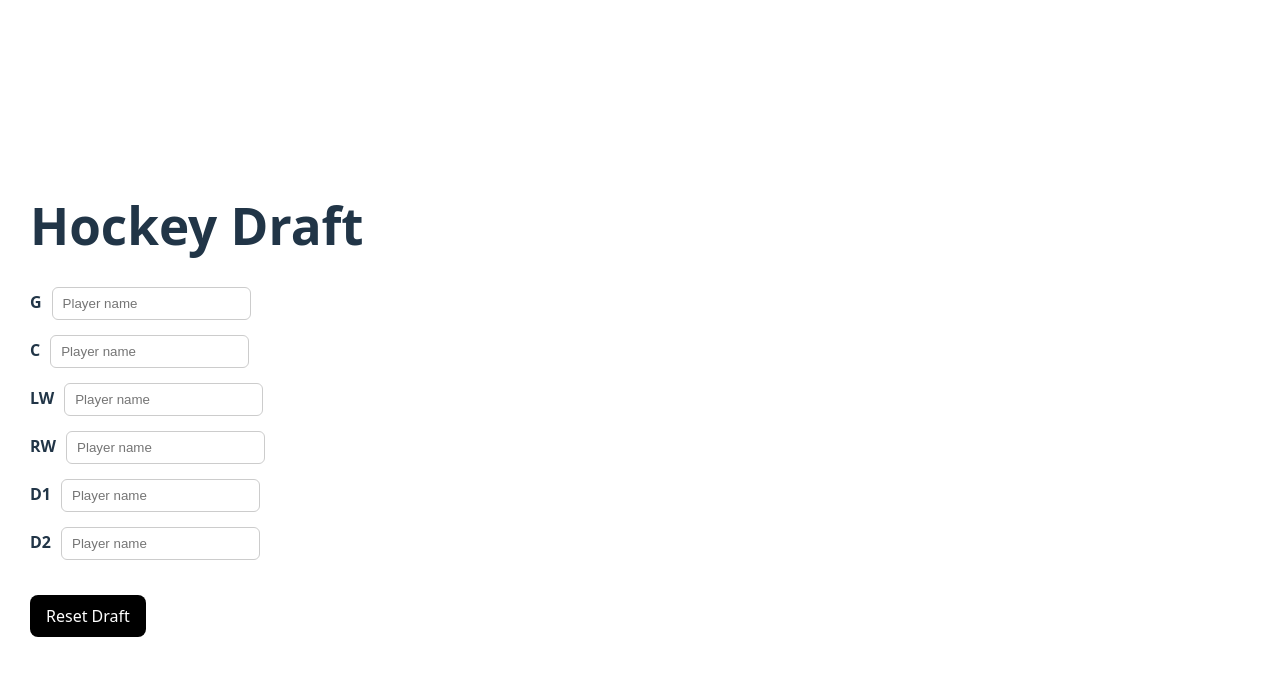
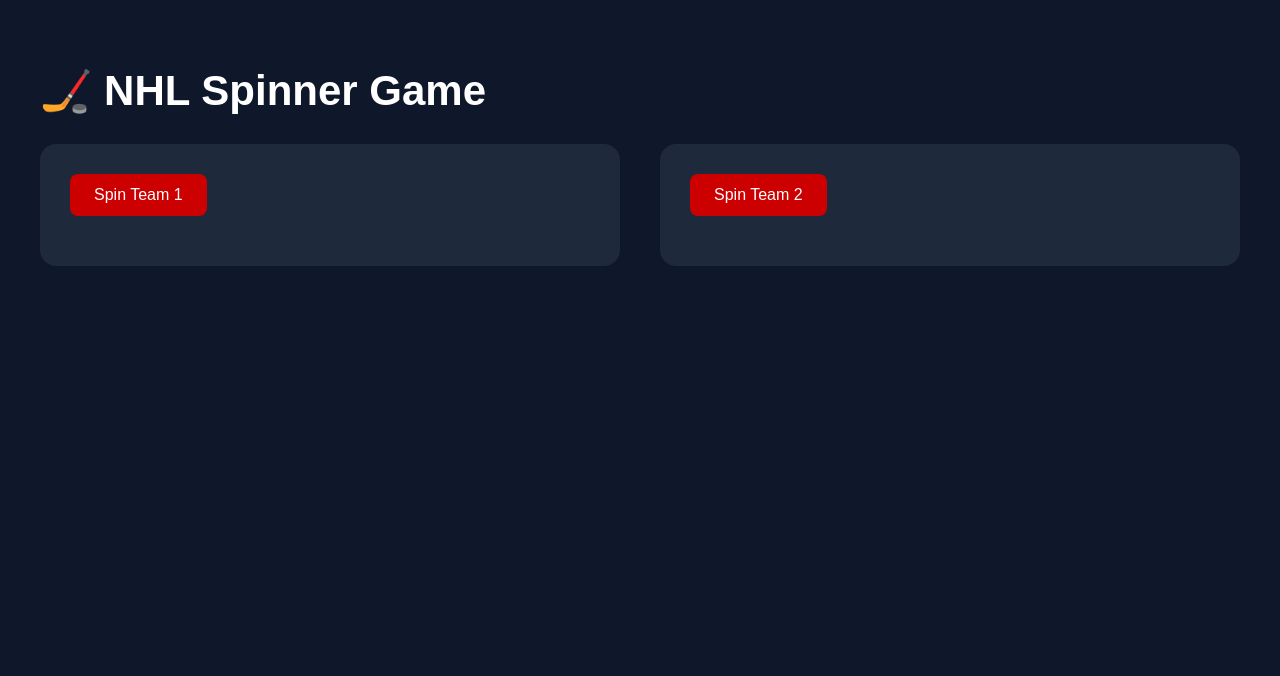
Before and after one commit to sxkemp20-ux/NHL-spinner-game, a React (Vite) app: page / in a window 1280 px wide. Shown: the top 676 px of the page. Built offline with nearby package versions, Linux system fonts and the light colour scheme.

Commit message:
fixed draft pick logic

```diff
--- a/src/App.jsx
+++ b/src/App.jsx
@@ -1,94 +1,171 @@
 import { useState } from "react";
 
-const positions = ["G", "C", "LW", "RW", "D1", "D2"];
+const teams = [
+  "Anaheim Ducks","Utah Mammoth","Boston Bruins","Buffalo Sabres",
+  "Calgary Flames","Carolina Hurricanes","Chicago Blackhawks",
+  "Colorado Avalanche","Columbus Blue Jackets","Dallas Stars",
+  "Detroit Red Wings","Edmonton Oilers","Florida Panthers",
+  "Los Angeles Kings","Minnesota Wild","Montreal Canadiens",
+  "Nashville Predators","New Jersey Devils","New York Islanders",
+  "New York Rangers","Ottawa Senators","Philadelphia Flyers",
+  "Pittsburgh Penguins","San Jose Sharks","Seattle Kraken",
+  "St. Louis Blues","Tampa Bay Lightning","Toronto Maple Leafs",
+  "Vancouver Canucks","Vegas Golden Knights","Washington Capitals",
+  "Winnipeg Jets"
+];
 
-export default function DraftGame() {
-  const [lineup, setLineup] = useState({
-    G: { name: "", pick: null },
-    C: { name: "", pick: null },
-    LW: { name: "", pick: null },
-    RW: { name: "", pick: null },
-    D1: { name: "", pick: null },
-    D2: { name: "", pick: null },
-  });
-
-  const updatePlayer = (position, value) => {
-    setLineup((prev) => {
-      const updated = { ...prev };
-
-      if (value && !updated[position].pick) {
-        const nextPick = Object.values(prev).filter((p) => p.pick !== null).length + 1;
-        updated[position] = { name: value, pick: nextPick };
-      } else {
-        updated[position] = { ...updated[position], name: value };
+function logoURL(team) {
+  return `https://loodibee.com/wp-content/uploads/nhl-${team
+    .toLowerCase()
+    .replace(/ /g, "-")
+    .replace(".", "")
+  }-logo.png`;
 }
 
-      return updated;
-    });
+const emptyLineup = {
+  C: { player: "", pick: null },
+  LW: { player: "", pick: null },
+  RW: { player: "", pick: null },
+  D1: { player: "", pick: null },
+  D2: { player: "", pick: null },
+  G: { player: "", pick: null }
 };
 
-  const resetDraft = () => {
-    setLineup({
-      G: { name: "", pick: null },
-      C: { name: "", pick: null },
-      LW: { name: "", pick: null },
-      RW: { name: "", pick: null },
-      D1: { name: "", pick: null },
-      D2: { name: "", pick: null },
-    });
-  };
+export default function App() {
+  const [team1, setTeam1] = useState(null);
+  const [team2, setTeam2] = useState(null);
+  const [lineup1, setLineup1] = useState(emptyLineup);
+  const [lineup2, setLineup2] = useState(emptyLineup);
+
+  function spinTeam1() {
+    setTeam1(teams[Math.floor(Math.random() * teams.length)]);
+  }
+
+  function spinTeam2() {
+    setTeam2(teams[Math.floor(Math.random() * teams.length)]);
+  }
+
+  // Derive global pick count from both lineups combined
+  function getNextPick() {
+    const total = [...Object.values(lineup1), ...Object.values(lineup2)]
+      .filter(slot => slot.pick !== null).length;
+    return total + 1;
+  }
+
+  function handleChange(teamNumber, position, value) {
+    const setter = teamNumber === 1 ? setLineup1 : setLineup2;
+    setter(prev => ({
+      ...prev,
+      [position]: { ...prev[position], player: value }
+    }));
+  }
+
+  function handleBlur(teamNumber, position) {
+    const lineup = teamNumber === 1 ? lineup1 : lineup2;
+    const setter = teamNumber === 1 ? setLineup1 : setLineup2;
+    const slot = lineup[position];
+
+    if (!slot.player || slot.pick !== null) return;
+
+    setter(prev => ({
+      ...prev,
+      [position]: { ...prev[position], pick: getNextPick() }
+    }));
+  }
 
   return (
-    <div style={{ padding: 30 }}>
-      <h1>Hockey Draft</h1>
-      {positions.map((pos) => (
-        <div key={pos} style={{ marginBottom: 15 }}>
-          <strong>{pos}</strong>
-          <div style={{ position: "relative", display: "inline-block", marginLeft: 10 }}>
-            <input
-              value={lineup[pos].name}
-              placeholder="Player name"
-              onChange={(e) => updatePlayer(pos, e.target.value)}
-              style={{ padding: "8px 10px", borderRadius: 6, border: "1px solid #ccc" }}
-            />
-            {lineup[pos].pick && (
-              <div
-                style={{
+    <div style={{
+      fontFamily: "Arial",
+      background: "#0f172a",
+      minHeight: "100vh",
+      width: "100vw",
+      padding: 40,
+      color: "white",
+      boxSizing: "border-box"
+    }}>
+      <h1 style={{ fontSize: 42, marginBottom: 30 }}>🏒 NHL Spinner Game</h1>
+
+      <div style={{ display: "flex", gap: 40, width: "100%" }}>
+
+        {/* TEAM 1 */}
+        <div style={{ flex: 1, background: "#1e293b", padding: 30, borderRadius: 16 }}>
+          <button onClick={spinTeam1} style={buttonStyle}>Spin Team 1</button>
+          {team1 && (
+            <>
+              <h2 style={{ textAlign: "center" }}>{team1}</h2>
+              <img src={logoURL(team1)} alt={team1} style={{ width: 120, display: "block", margin: "10px auto" }} />
+              {renderLineup(lineup1, 1, handleChange, handleBlur)}
+            </>
+          )}
+        </div>
+
+        {/* TEAM 2 */}
+        <div style={{ flex: 1, background: "#1e293b", padding: 30, borderRadius: 16 }}>
+          <button onClick={spinTeam2} style={buttonStyle}>Spin Team 2</button>
+          {team2 && (
+            <>
+              <h2 style={{ textAlign: "center" }}>{team2}</h2>
+              <img src={logoURL(team2)} alt={team2} style={{ width: 120, display: "block", margin: "10px auto" }} />
+              {renderLineup(lineup2, 2, handleChange, handleBlur)}
+            </>
+          )}
+        </div>
+
+      </div>
+    </div>
+  );
+}
+
+function renderLineup(lineup, teamNumber, handleChange, handleBlur) {
+  return (
+    <div style={{ display: "grid", gridTemplateColumns: "1fr 1fr", gap: 12, marginTop: 20 }}>
+      {Object.keys(lineup).map(position => (
+        <div key={position}>
+          <label>{position}</label>
+          {/* Wrapper is relative so badge sits on the input, not the label */}
+          <div style={{ position: "relative", marginTop: 4 }}>
+            {lineup[position].pick && (
+              <div style={{
                 position: "absolute",
                 top: -8,
                 right: -8,
+                background: "#ef4444",
                 width: 22,
                 height: 22,
                 borderRadius: "50%",
-                  background: "red",
-                  color: "white",
                 fontSize: 12,
+                fontWeight: "bold",
                 display: "flex",
                 alignItems: "center",
                 justifyContent: "center",
-                  fontWeight: "bold",
-                }}
-              >
-                {lineup[pos].pick}
+                boxShadow: "0 2px 6px rgba(0,0,0,0.5)",
+                border: "2px solid white",
+                zIndex: 1
+              }}>
+                {lineup[position].pick}
               </div>
             )}
+            <input
+              value={lineup[position].player}
+              onChange={(e) => handleChange(teamNumber, position, e.target.value)}
+              onBlur={() => handleBlur(teamNumber, position)}
+              placeholder="Enter player"
+              style={{ width: "100%", padding: 8, borderRadius: 6, border: "none", boxSizing: "border-box" }}
+            />
           </div>
         </div>
       ))}
-      <button
-        onClick={resetDraft}
-        style={{
-          marginTop: 20,
-          padding: "10px 16px",
-          borderRadius: 8,
-          border: "none",
-          background: "black",
-          color: "white",
-          cursor: "pointer",
-        }}
-      >
-        Reset Draft
-      </button>
     </div>
   );
 }
+
+const buttonStyle = {
+  padding: "12px 24px",
+  fontSize: 16,
+  background: "#cc0000",
+  color: "white",
+  border: "none",
+  borderRadius: 8,
+  cursor: "pointer",
+  marginBottom: 20
+};
```
Lines whose indentation alone changed are shown as unchanged.
